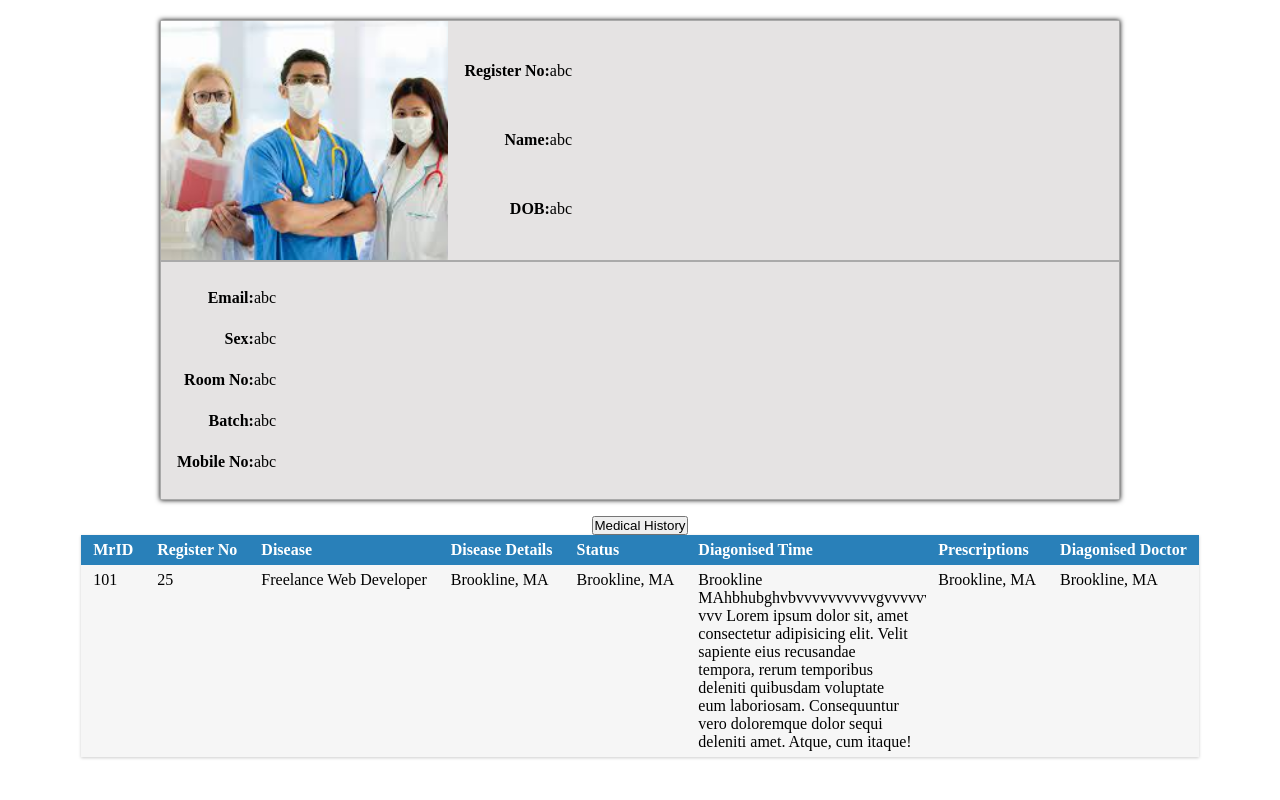
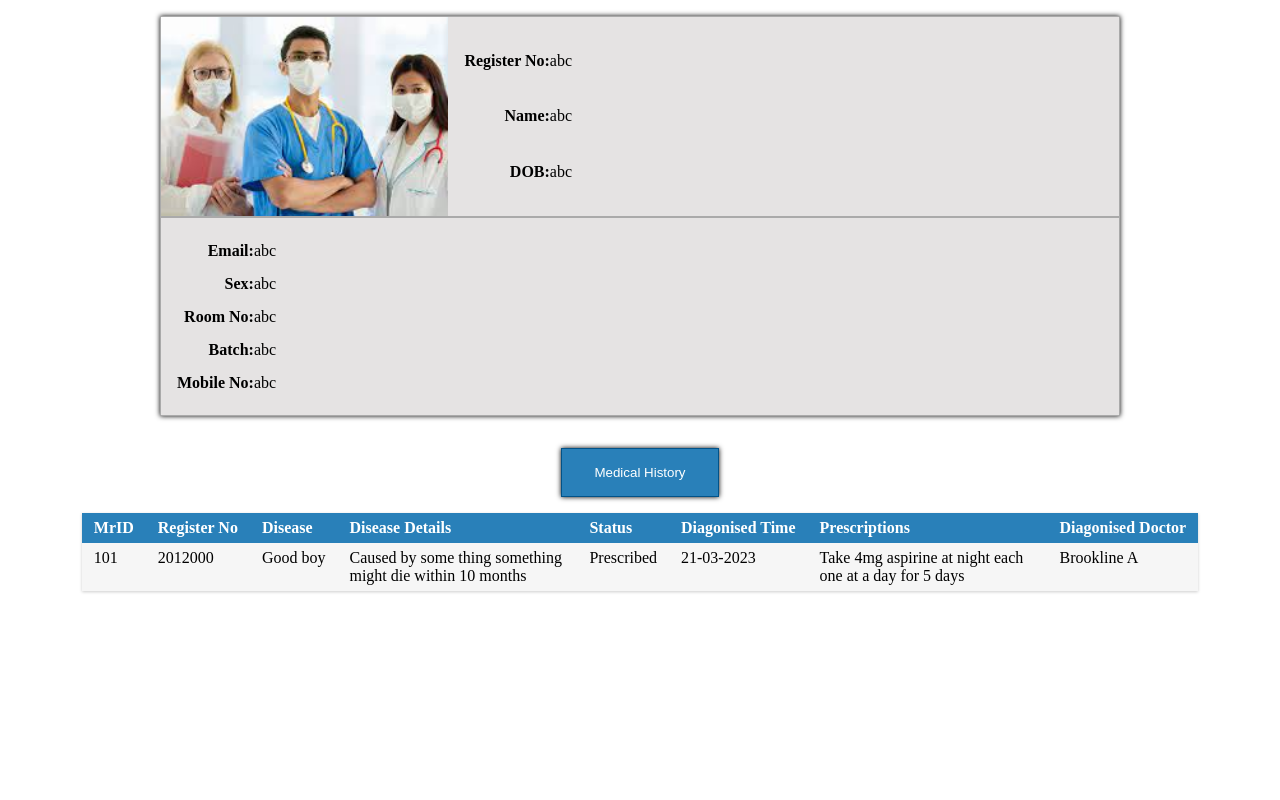
Before and after one commit to Mahii143/hospital-management, a PHP site: page / in a window 1280 px wide. Run offline with PHP 8.4, Linux system fonts and the light colour scheme.

Commit message:
button fixes

```diff
--- a/index.html
+++ b/index.html
@@ -98,27 +98,25 @@
                         101
                     </div>
                     <div class="cell" data-title="regno">
-                        25
+                        2012000
                     </div>
                     <div class="cell" data-title="dname">
-                        Freelance Web Developer
+                        Good boy
                     </div>
                     <div class="cell" data-title="ddesc">
-                        Brookline, MA
+                        Caused by some thing something might die within 10 months
                     </div>
                     <div class="cell" data-title="status">
-                        Brookline, MA
+                        Prescribed
                     </div>
                     <div class="cell" data-title="dtime">
-                        Brookline MAhbhubghvbvvvvvvvvvvgvvvvvvvvvvvvvvvvvvvvvvvvvvvvvvvvvv
-                        vvv
-                        Lorem ipsum dolor sit, amet consectetur adipisicing elit. Velit sapiente eius recusandae tempora, rerum temporibus deleniti quibusdam voluptate eum laboriosam. Consequuntur vero doloremque dolor sequi deleniti amet. Atque, cum itaque!
+                        21-03-2023
                     </div>
                     <div class="cell" data-title="presc">
-                        Brookline, MA
+                        Take 4mg aspirine at night each one at a day for 5 days
                     </div>
                     <div class="cell" data-title="ddoc">
-                        Brookline, MA
+                        Brookline A
                     </div>
                 </div>
 
--- a/style.css
+++ b/style.css
@@ -7,7 +7,6 @@
 
 main {
     width: 100vw;
-    height: 100vh;
     display: flex;
     justify-content: center;
     flex-direction: column;
@@ -16,7 +15,7 @@ main {
 
 .info-container {
     width: 75%;
-    height: 60%;
+    height: 25rem;
     margin: 1rem 0;
     display: flex;
     align-items: center;
@@ -179,3 +178,13 @@ td {
 }
 
 /** Table ends **/
+
+
+.med-btn {
+    border:1px solid #015288;
+    background-color: #2980b9;
+    color: white;
+    padding: 1rem 2rem;
+    margin: 1rem;
+    box-shadow: 0 0 5px 0 black;
+}
```
